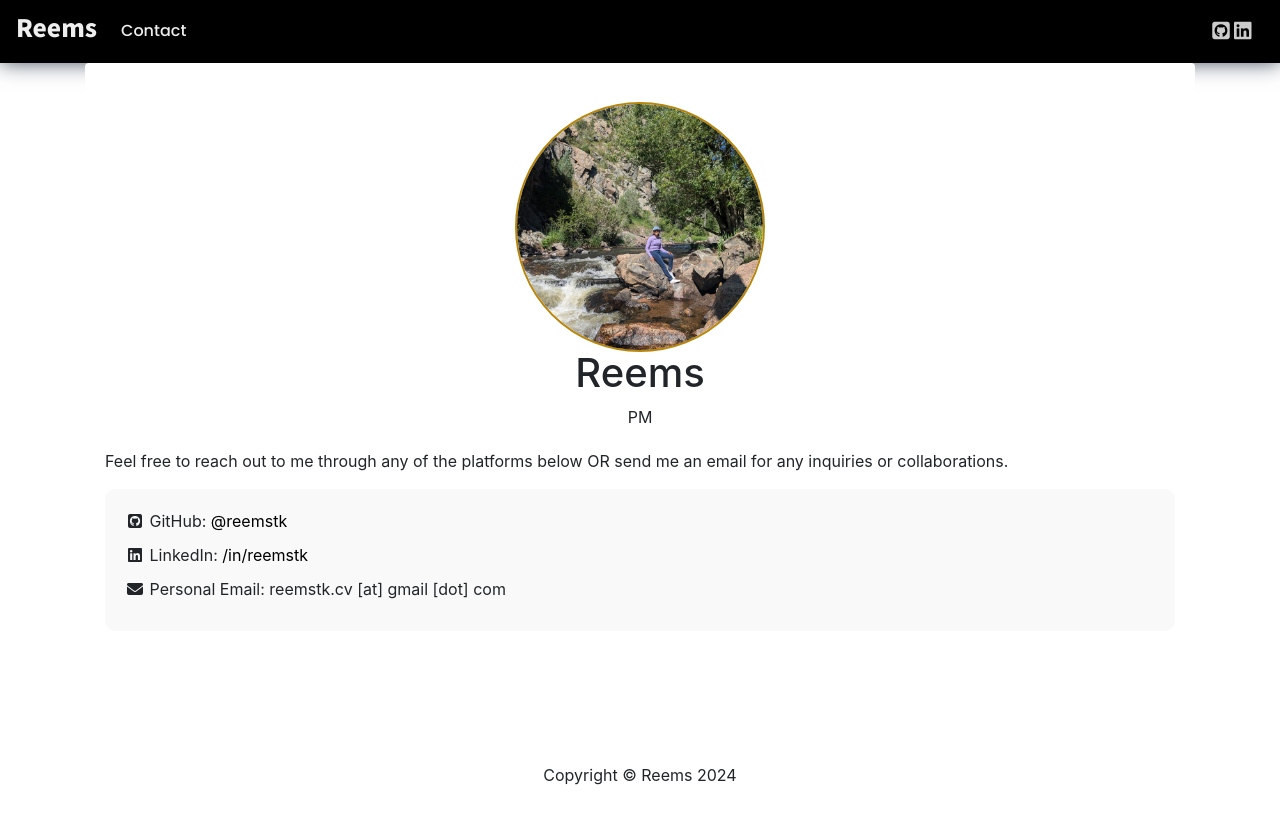
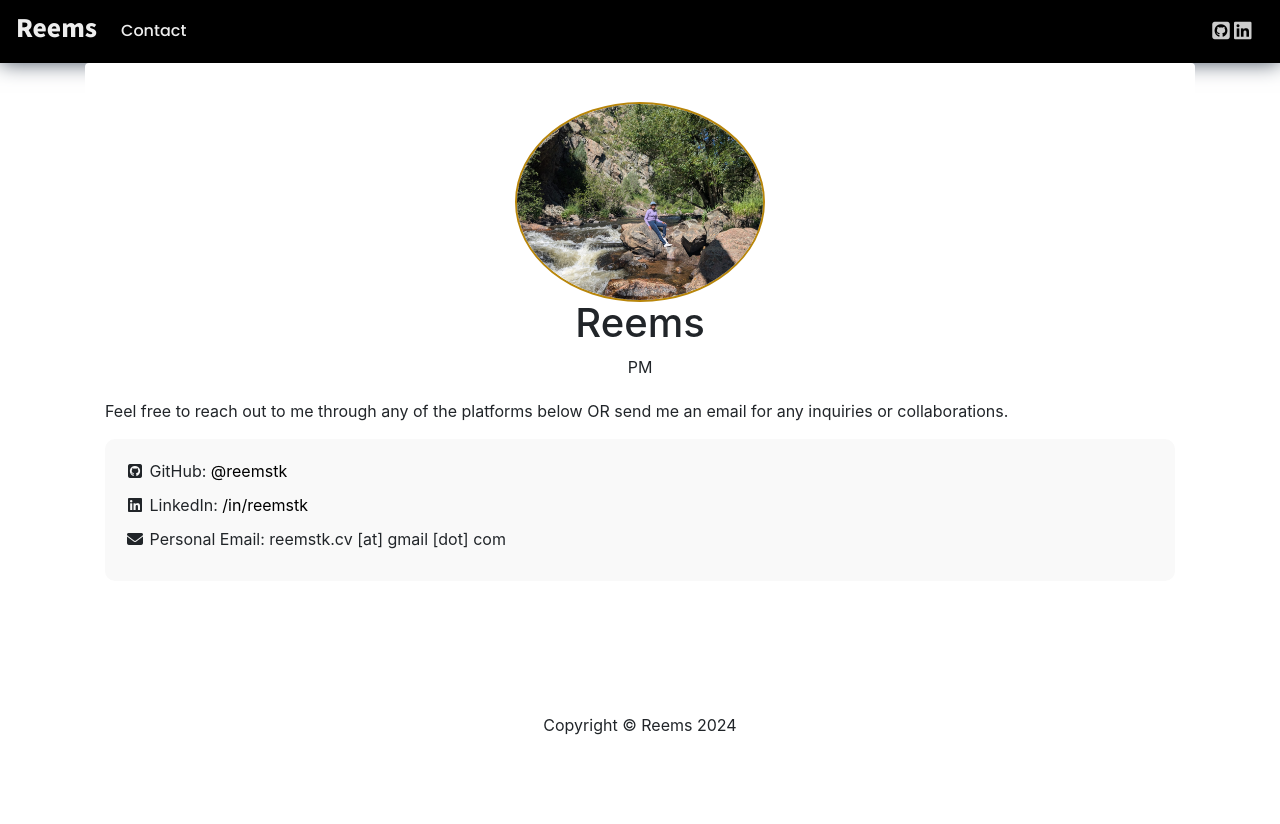
Before and after one commit to reemstk/reemstk.github.io, a Jekyll site: the page built from contact.md, in a window 1280 px wide. Shown: the top 824 px of the page. Built offline with Jekyll 4.4.1, drawn with Linux system fonts in a browser that asks for light colours; nearby versions of some CDN libraries; comment, search, counter and statistics services are not loaded.

Commit message:
Update main.css

```diff
--- a/css/main.css
+++ b/css/main.css
@@ -1009,7 +1009,7 @@ $font-family: Proxima, Helvetica, Arial, sans-serif;
 /*--------------contact----------------*/
 .flip-box {
   background-color: transparent;
-  height: 250px;
+  height: 200px;
   width: 100%;
   perspective: 1000px;
 }
```
